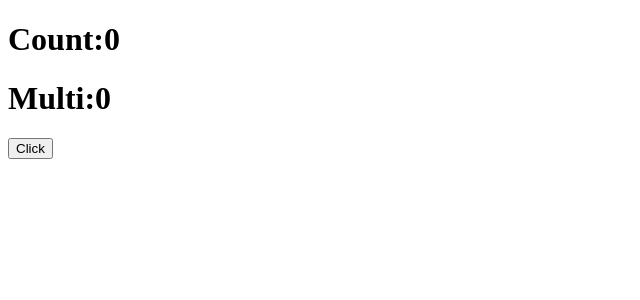
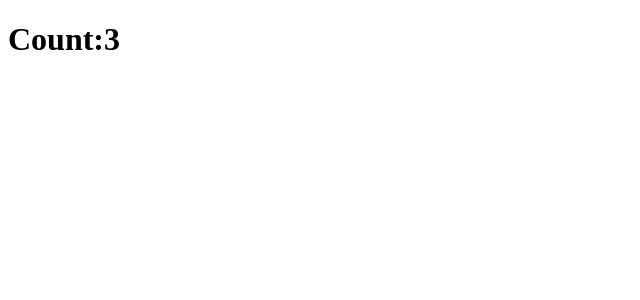
Before and after one commit to shivaniwaghmare9/react.class, a React (Vite) app in the folder classApp5pm/: page / in a window 1280 px wide. Shown: the top 300 px of the page, without its empty margins (0-640 px from the left). Built offline with nearby package versions, Linux system fonts and the light colour scheme.

Commit message:
useeffect

```diff
--- a/classApp5pm/src/App.jsx
+++ b/classApp5pm/src/App.jsx
@@ -1,17 +1,16 @@
 
 import { useState,useEffect } from "react";
 const App=()=>{
-    const[count,setCount]=useState(0);
-    const[multi,setMulti]=useState(0);
+    const[count,setCount]=useState(0)
     useEffect(()=>{
-        setMulti(count*2)
-    },[count])
+        setTimeout(()=>{
+           setCount(count+1)
+        },2000)
 
+    })
     return(
         <>
         <h1>Count:{count}</h1>
-        <h1>Multi:{multi}</h1>
-        <button onClick={()=>{setCount(count+1)}}>Click</button>
         </>
     )
 }
```
